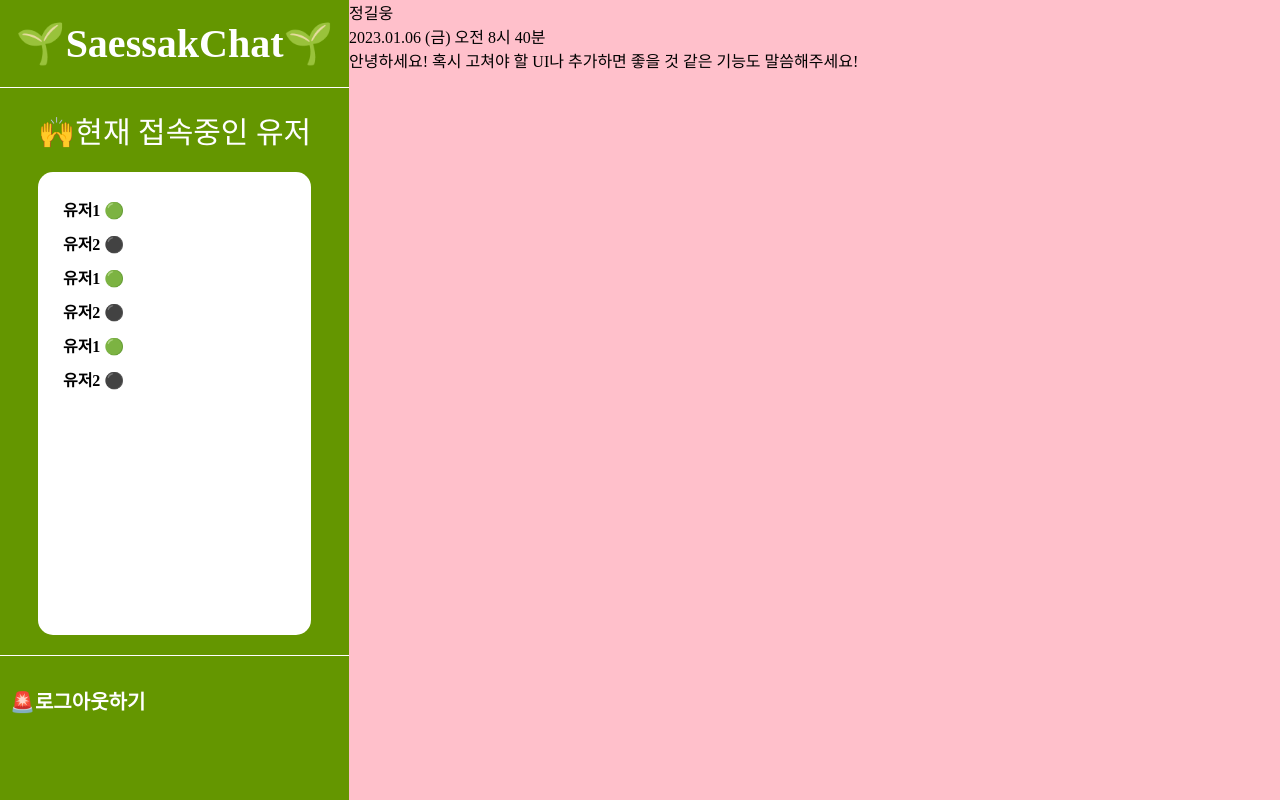
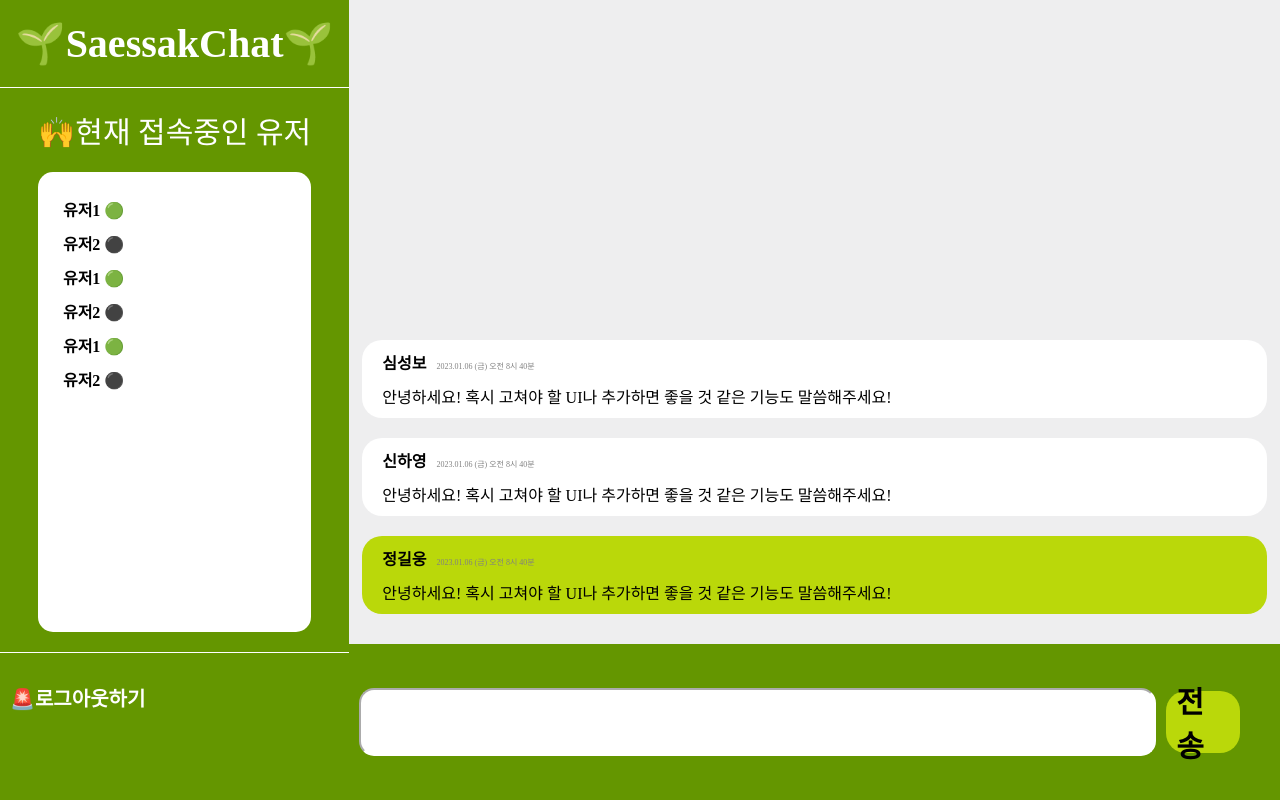
Before and after one commit to saessak-study/saessak-chat-front, a React (Create React App) app: page /mainchat in a window 1280 px wide. Built offline with nearby package versions, Linux system fonts and the light colour scheme.

Commit message:
feat 오른쪽 컨테이너 완성직전

```diff
--- a/src/pages/HomePage.js
+++ b/src/pages/HomePage.js
@@ -31,6 +31,7 @@ const HomePage = () => {
         </div>
         <div className={styles.user_logout}>🚨로그아웃하기</div>
       </div>
+      <div className={styles.right_container}>
         <div className={styles.chatlog_container}>
           <div className={styles.typed_chat_fromMe}>
             <div className={styles.typed_chat_info}>
@@ -41,6 +42,29 @@ const HomePage = () => {
               안녕하세요! 혹시 고쳐야 할 UI나 추가하면 좋을 것 같은 기능도 말씀해주세요!
             </div>
           </div>
+          <div className={styles.typed_chat_fromPeople}>
+            <div className={styles.typed_chat_info}>
+              <div className={styles.typed_chat_name}>신하영</div>
+              <div className={styles.typed_chat_time}>2023.01.06 (금) 오전 8시 40분</div>
+            </div>
+            <div className={styles.typed_chat_message}>
+              안녕하세요! 혹시 고쳐야 할 UI나 추가하면 좋을 것 같은 기능도 말씀해주세요!
+            </div>
+          </div>
+          <div className={styles.typed_chat_fromPeople}>
+            <div className={styles.typed_chat_info}>
+              <div className={styles.typed_chat_name}>심성보</div>
+              <div className={styles.typed_chat_time}>2023.01.06 (금) 오전 8시 40분</div>
+            </div>
+            <div className={styles.typed_chat_message}>
+              안녕하세요! 혹시 고쳐야 할 UI나 추가하면 좋을 것 같은 기능도 말씀해주세요!
+            </div>
+          </div>
+        </div>
+        <div className={styles.chatInput_container}>
+          <input className={styles.chatInput}></input>
+          <div className={styles.chatInput_send}>전송</div>
+        </div>
       </div>
     </div>
   );
--- a/src/style/css/homePage.module.css
+++ b/src/style/css/homePage.module.css
@@ -44,7 +44,7 @@ body {
   background-color: white;
   padding: 20px 10px 10px 20px;
   font-weight: bolder;
-  height: 433px;
+  height: 430px;
 }
 .user_status_container .user_status {
   padding: 5px;
@@ -61,7 +61,76 @@ body {
   cursor: pointer;
 }
 
+.right_container {
+  width: 80%;
+  background-color: #EEEEEF;
+  display: flex;
+  flex-direction: column;
+}
+
 .chatlog_container {
-  width: 80%;
-  background-color: pink;
+  background-color: #EEEEEF;
+  height: 80vh;
+  display: flex;
+  flex-direction: column-reverse;
+  padding-bottom: 20px;
 }
+
+.typed_chatlog, .typed_chat_fromPeople, .typed_chat_fromMe {
+  width: 95%;
+  border-radius: 20px;
+  padding: 10px 0 10px 20px;
+  margin: 10px auto;
+}
+
+.typed_chat_fromMe {
+  background-color: #BAD80A;
+}
+
+.typed_chat_fromPeople {
+  background-color: #fff;
+}
+
+.typed_chat_info {
+  display: flex;
+  align-items: baseline;
+  padding-bottom: 10px;
+}
+.typed_chat_info .typed_chat_name {
+  font-weight: bold;
+}
+.typed_chat_info .typed_chat_time {
+  color: grey;
+  font-size: 8px;
+  margin-left: 10px;
+}
+
+.chatInput_container {
+  background-color: #649600;
+  height: 20%;
+  display: flex;
+  align-items: center;
+}
+.chatInput_container .chatInput {
+  border-radius: 15px;
+  border-color: white;
+  width: 85%;
+  height: 40%;
+  margin: 0 10px;
+  padding-left: 20px;
+  font-size: 20px;
+}
+.chatInput_container .chatInput:focus {
+  outline: none;
+}
+.chatInput_container .chatInput_send {
+  display: flex;
+  background-color: #BAD80A;
+  align-items: center;
+  font-weight: bold;
+  font-size: 30px;
+  height: 40%;
+  margin-right: 40px;
+  padding: 0 10px;
+  border-radius: 20px;
+}
--- a/src/style/homePage.module.scss
+++ b/src/style/homePage.module.scss
@@ -41,7 +41,7 @@ body{
   background-color: white;
   padding: 20px 10px 10px 20px;
   font-weight: bolder;
-  height: 433px;
+  height: 430px;
   .user_status{
     padding: 5px;
   }
@@ -56,8 +56,78 @@ body{
   font-size: 20px;
   cursor: pointer;
 }
+.right_container{
+  width: 80%;
+  background-color: $background_grey;
+  display: flex;
+  flex-direction: column;
+}
 
 .chatlog_container{
-  width: 80%;
-  background-color: pink;
+  background-color: $background_grey;
+  height: 80vh;
+  display: flex;
+  flex-direction: column-reverse;
+  padding-bottom: 20px;
 }
+
+.typed_chatlog{
+  width: 95%;
+  border-radius: 20px;
+  padding: 10px 0 10px 20px;
+  margin: 10px auto;
+}
+.typed_chat_fromMe{
+  background-color: $main_green;
+  @extend .typed_chatlog;
+}
+.typed_chat_fromPeople{
+  background-color: #fff;
+  @extend .typed_chatlog;
+}
+
+.typed_chat_info{
+  display: flex;
+  align-items: baseline;
+  padding-bottom: 10px;
+  .typed_chat_name{
+    font-weight: bold;
+  }
+  .typed_chat_time{
+    color: grey;
+    font-size: 8px;
+    margin-left: 10px;
+  }
+}
+
+
+
+.chatInput_container{
+  background-color: $darkGreen;
+  height: 20%;
+  display: flex;
+  align-items: center;
+  .chatInput{
+    border-radius: 15px;
+    border-color: white;
+    width: 85%;
+    height: 40%;
+    margin: 0 10px;
+    padding-left: 20px;
+    font-size: 20px;
+  }
+  .chatInput:focus{
+    outline: none;
+  }
+  .chatInput_send{
+    display: flex;
+    background-color: $main_green;
+    align-items: center;
+    font-weight: bold;
+    font-size: 30px;
+    height: 40%;
+    margin-right: 40px;
+    padding: 0 10px;
+    border-radius: 20px;
+  }
+}
```
Lines whose indentation alone changed are shown as unchanged.
